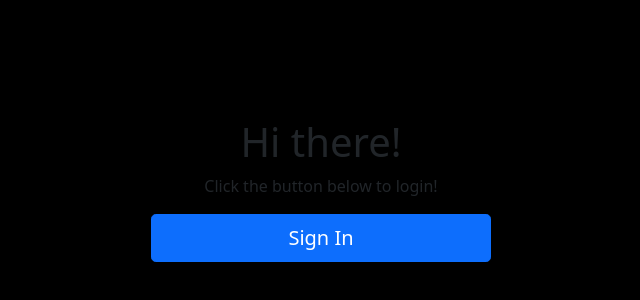
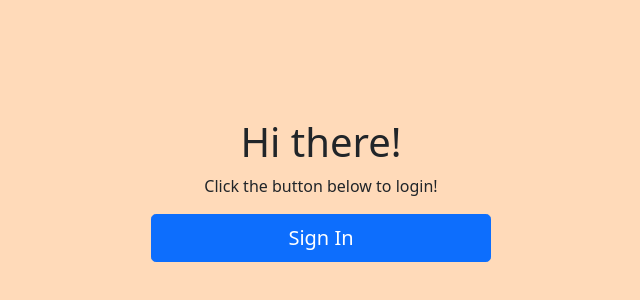
Before and after one commit to skeoswf/IN-CLASS-simply-books, a Next.js app: page / in a window 1280 px wide. Shown: the part 170-470 px from the top of the page, without its empty margins (319-959 px from the left). Built offline with nearby package versions, Linux system fonts and the light colour scheme; no server answers.

Commit message:
Add additional base based routes
pages/authors.js
pages/profile.js
pages/author/new.js

```diff
--- a/styles/globals.css
+++ b/styles/globals.css
@@ -1,7 +1,7 @@
 @import 'bootstrap/dist/css/bootstrap.css';
 
 body {
-  background-color: black;
+  background-color: peachpuff;
 }
 
 .profile-img {
```
Also changed, not shown: pages/author/new.js (added), pages/authors.js (added).
